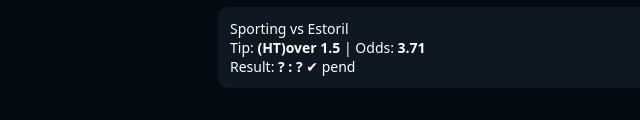
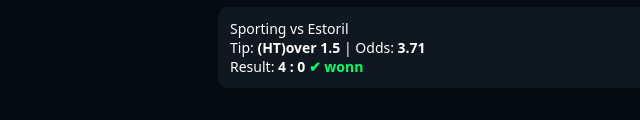
Before and after one commit to darkwebshacks/ggggohh, a website: page index.html in a window 1280 px wide. Shown: the part 682-802 px from the top of the page, 22-662 px from the left. Drawn offline with Linux system fonts and the light colour scheme.

Commit message:
Update matches manually

```diff
--- a/index.html
+++ b/index.html
@@ -171,7 +171,7 @@ clickable */
     <div class="match">
        Sporting vs Estoril <br>
       Tip: <b>(HT)over 1.5</b> | Odds: <b>3.71</b><br>
-      Result: <b>? : ?</b> <span class="Success-tag">✔ pend</span>
+      Result: <b>4 : 0</b> <span class="success-tag">✔ wonn</span>
     </div>
   </div>
 </div>
```
